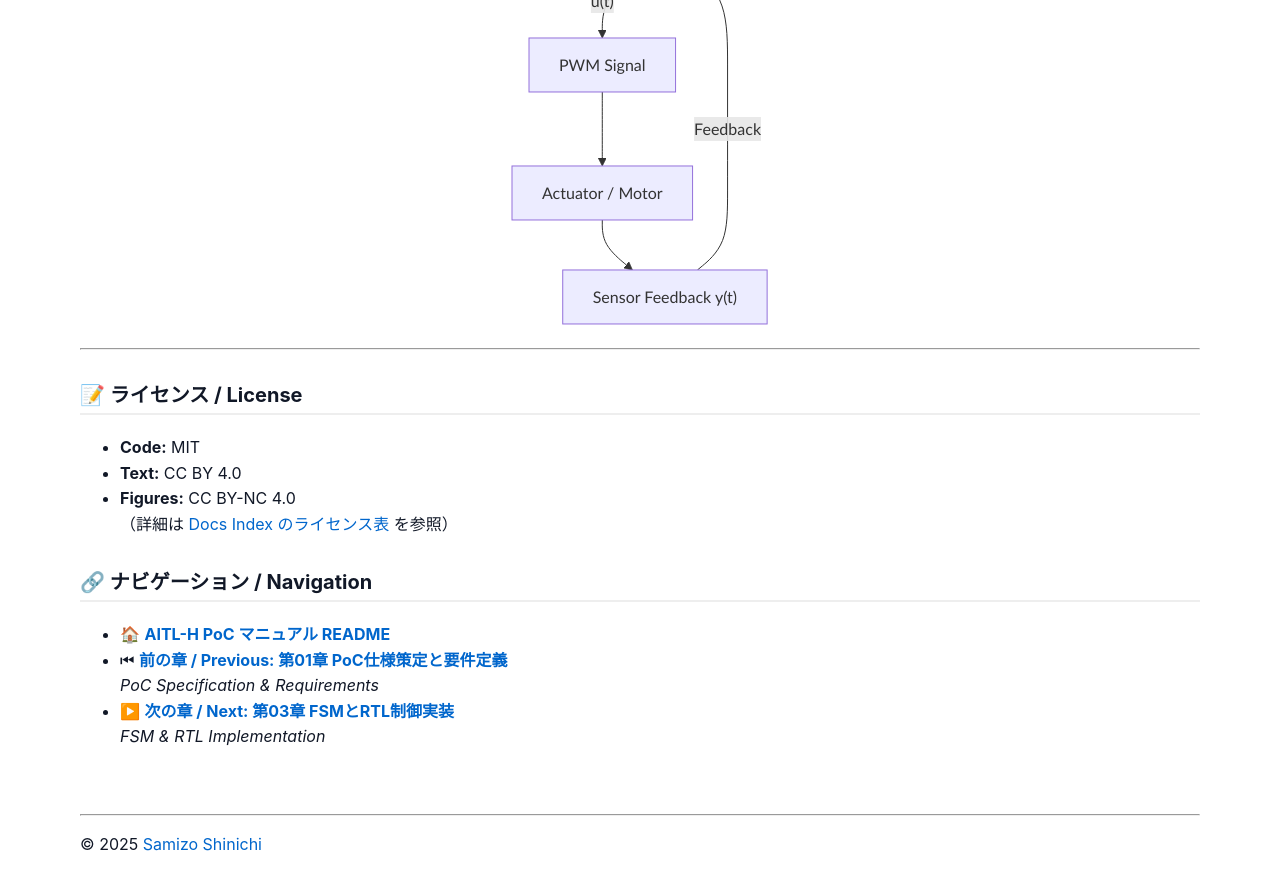
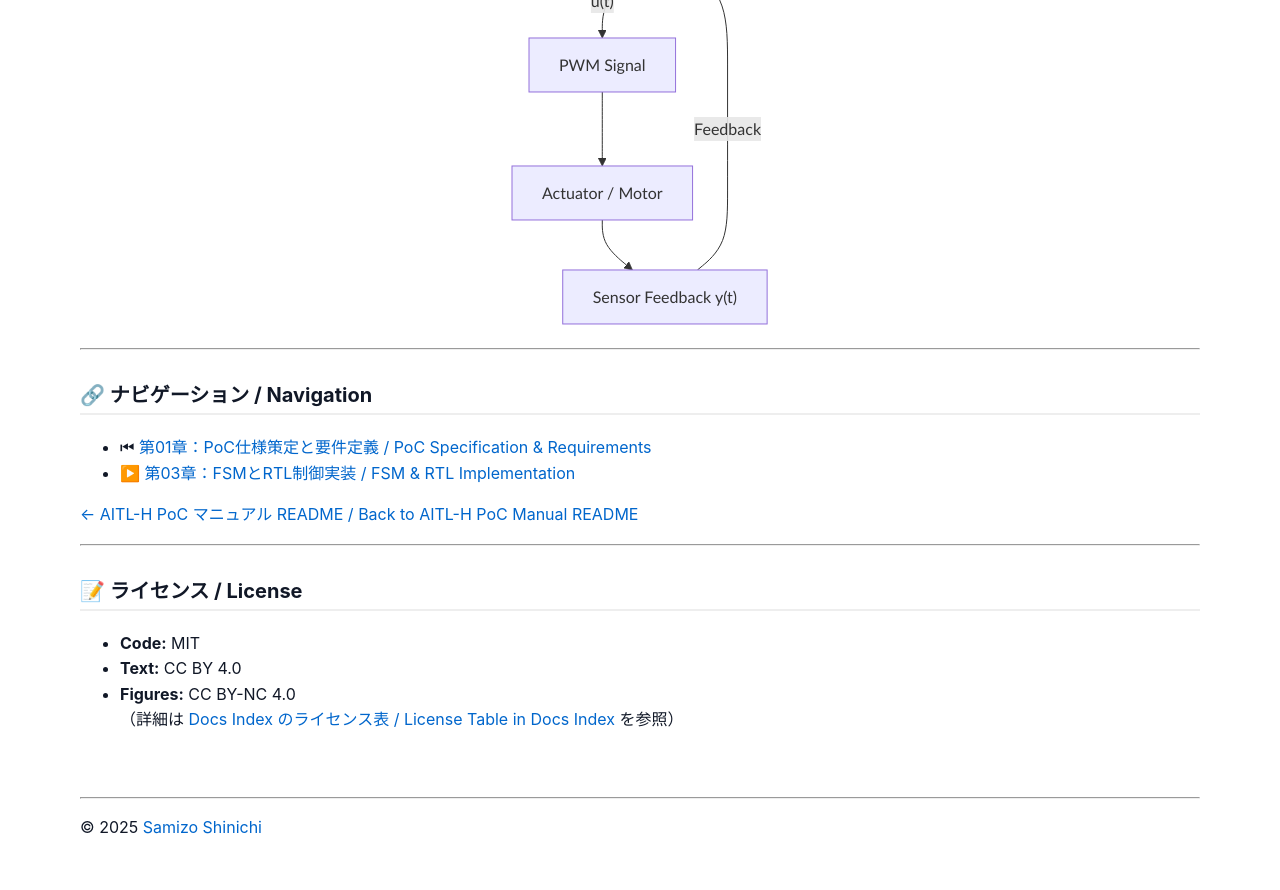
Before and after one commit to Samizo-AITL/AITL-H, a Jekyll site: the page built from docs/chapter02_pid_design.md, in a window 1280 px wide and 900 px high, scrolled down 2596 px. Shown: the top 890 px of the window. Built offline with Jekyll 4.4.1, drawn with Linux system fonts in a browser that asks for light colours.

Commit message:
Update chapter02_pid_design.md

```diff
--- a/docs/chapter02_pid_design.md
+++ b/docs/chapter02_pid_design.md
@@ -110,16 +110,16 @@
 
 ---
 
+### 🔗 **ナビゲーション / Navigation**
+- ⏮ [第01章：PoC仕様策定と要件定義 / PoC Specification & Requirements](https://samizo-aitl.github.io/AITL-H/docs/chapter01_aitl_architecture.html)
+- ▶️ [第03章：FSMとRTL制御実装 / FSM & RTL Implementation](https://samizo-aitl.github.io/AITL-H/docs/chapter03_fsm_design.html)
+
+[← AITL-H PoC マニュアル README / Back to AITL-H PoC Manual README](https://samizo-aitl.github.io/AITL-H/docs/)
+
+---
+
 ### 📝 **ライセンス / License**
-
 - **Code:** MIT
 - **Text:** CC BY 4.0
 - **Figures:** CC BY-NC 4.0
-（詳細は [Docs Index のライセンス表](/AITL-H/docs/#-ライセンス--license) を参照）
-
-### 🔗 **ナビゲーション / Navigation**
-- 🏠 **[AITL-H PoC マニュアル README](/AITL-H/docs/)**
-- ⏮ **[前の章 / Previous: 第01章 PoC仕様策定と要件定義](/AITL-H/docs/chapter01_aitl_architecture.html)**
-  _PoC Specification & Requirements_
-- ▶️ **[次の章 / Next: 第03章 FSMとRTL制御実装](/AITL-H/docs/chapter03_fsm_design.html)**
-  _FSM & RTL Implementation_
+（詳細は [Docs Index のライセンス表 / License Table in Docs Index](https://samizo-aitl.github.io/AITL-H/docs/#-ライセンス--license) を参照）
```
